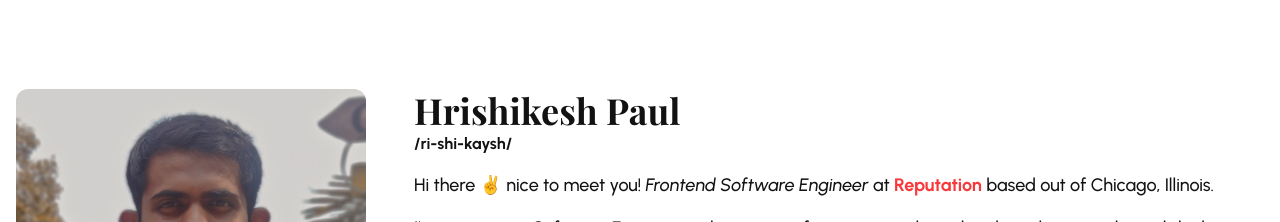
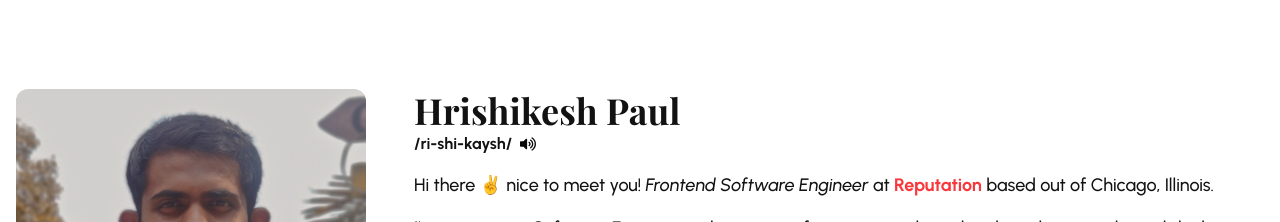
Before and after one commit to hrishikeshpaul/portfolio-template-v2, a React (Create React App) app: page / in a window 1280 px wide. Shown: the part 4740-4962 px from the top of the page. Built offline with nearby package versions, Linux system fonts and the light colour scheme.

Commit message:
chore: added audio pronunciation

```diff
--- a/src/content/common/common.json
+++ b/src/content/common/common.json
@@ -7,6 +7,7 @@
     "mainPicture": "/assets/HP.webp",
     "mainPictureJPG": "/assets/HP.jpeg",
     "pronunciation": "/ri-shi-kaysh/",
+    "audioFile": "/assets/name-pro.mp3",
     "cssVarPrefix": "hp",
     "email": "hrishikeshpaul12@gmail.com",
     "linkedin": "https://www.linkedin.com/in/hrishikeshpaul/",
--- a/src/pages/about/About.tsx
+++ b/src/pages/about/About.tsx
@@ -1,16 +1,21 @@
 import { FC } from "react";
 
-import { Box, Flex, Heading, Text, Image } from "@chakra-ui/react";
+import { Box, Flex, Heading, Text, Image, Button, IconButton } from "@chakra-ui/react";
 
 import { configs, Content, MarkdownFile, useContent } from "shared/content/Content";
 import { Blog } from "pages/about/blog/Blog";
 import { Education } from "pages/about/education/Education";
 import { Experience } from "pages/about/experience/Experience";
 import { Skills } from "pages/about/skills/Skills";
-
+import { VolumeIcon } from "utils/Icons";
 
 export const About: FC = () => {
     const content = useContent(MarkdownFile.About);
+
+    const onPlay = () => {
+        const audio = new Audio(configs.common.audioFile);
+        audio.play();
+    };
 
     return (
         <Box>
@@ -23,12 +28,24 @@ export const About: FC = () => {
                     </picture>
                 </Box>
                 <Box flex="0.85">
-                    <Heading data-aos="fade-down">
-                        {configs.common.name}
-                    </Heading>
+                    <Heading data-aos="fade-down">{configs.common.name}</Heading>
+                    <Flex alignItems="center">
                         <Text fontWeight="bold" opacity="0.5" data-aos="fade" data-aos-delay="200">
                             {configs.common.pronunciation}
                         </Text>
+
+                        <Button
+                            size="xs"
+                            aria-label="pronunciation button"
+                            as={IconButton}
+                            variant="icon"
+                            fontSize="md"
+                            icon={<VolumeIcon />}
+                            onClick={onPlay}
+                            data-aos="fade"
+                            data-aos-delay="400"
+                        />
+                    </Flex>
                     <Box pt="4" data-aos="fade-up" data-aos-delay="400">
                         <Content fontSize="lg">{content.about}</Content>
                     </Box>
--- a/src/utils/Icons.tsx
+++ b/src/utils/Icons.tsx
@@ -5,6 +5,7 @@ export {
     FaFacebookSquare as FacebookIcon,
     FaInstagramSquare as InstagramIcon,
     FaYoutubeSquare as YoutubeIcon,
+    FaVolumeUp as VolumeIcon,
 } from "react-icons/fa";
 export { FiChevronDown as ChevronDownIcon, FiChevronUp as ChevronUpIcon } from "react-icons/fi";
 export { HiArrowSmRight as ArrowRightIcon, HiOutlineMail as MailIcon } from "react-icons/hi";
```
Also changed, not shown: 1 other file (tests, documents, lock files or other folders). Lines whose indentation alone changed are shown as unchanged.
